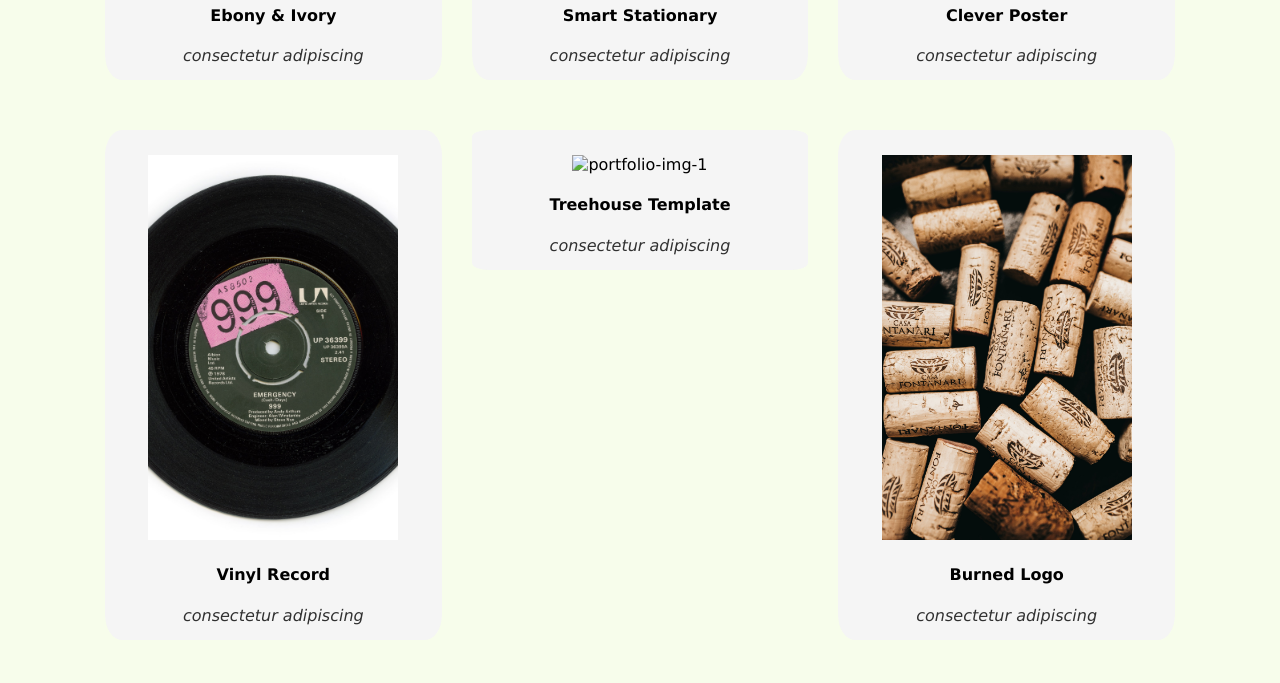
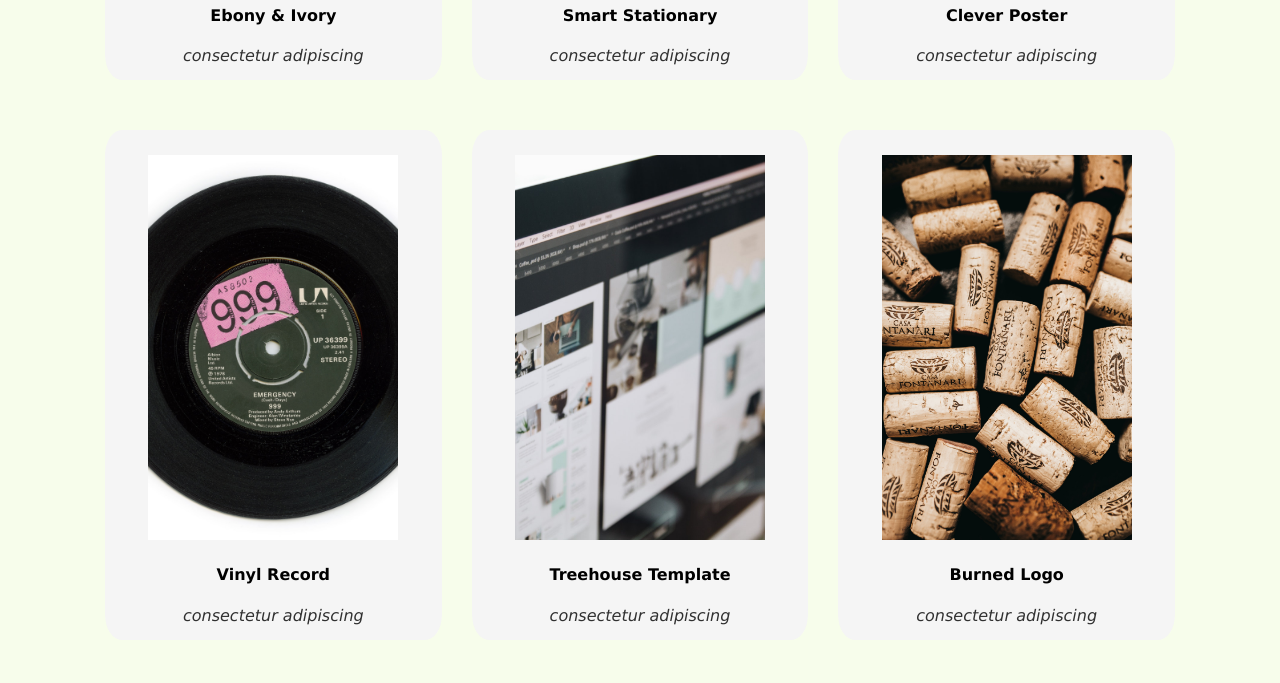
Before and after one commit to AnnWaw95/Golden-Agency, a website: page index.html in a window 1280 px wide. Shown: the part 1767-2450 px from the top of the page. Drawn offline with Linux system fonts and the light colour scheme.

Commit message:
Add changes to index.html

```diff
--- a/index.html
+++ b/index.html
@@ -130,7 +130,7 @@
                 <div class="col-lg-4 col col-sm-6">
                     <div class="portfolio-box">
                         <div class="portfolio-image">
-                            <img src="images/model-session-one.jpg" alt="portfolio-img-1">
+                            <img src="images\photo5.jpg" alt="portfolio-img-1">
                         </div>
                         <div class="portfolio-description">
                             <h4>Treehouse Template</h4>
```
